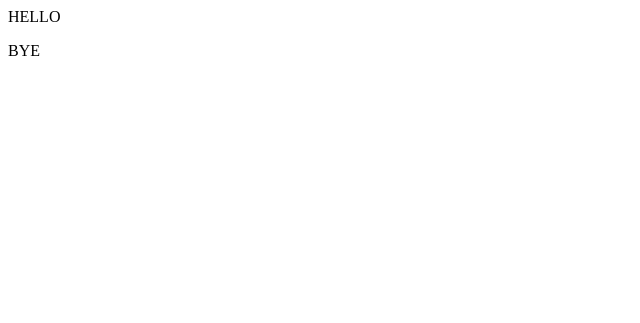
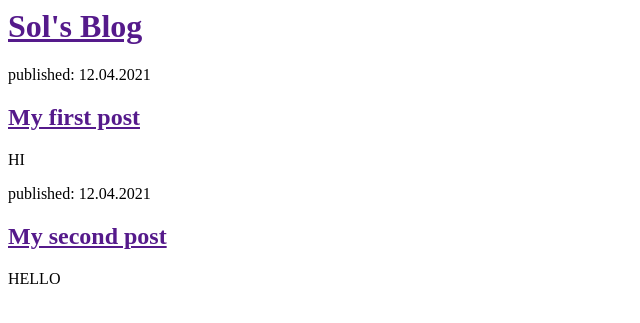
Before and after one commit to 2o1da/ch03_02, a Django app: page / in a window 1280 px wide. Before the commit the part shown is almost empty. Shown: the top 323 px of the page, without its empty margins (0-640 px from the left). Run offline with Django 3.2, Linux system fonts and the light colour scheme.

Commit message:
updated post_list.html

```diff
--- a/blog/templates/blog/post_list.html
+++ b/blog/templates/blog/post_list.html
@@ -2,8 +2,22 @@
     <head>
         <title>Sol's Blog</title>
     </head>
+
     <body>
-       <p>HELLO</p>
-       <p>BYE</p>
+        <div>
+            <h1><a href="">Sol's Blog</a></h1>
+        </div>
+
+        <div>
+            <p>published: 12.04.2021</p>
+            <h2><a href="">My first post</a></h2>
+            <p>HI</p>
+        </div>
+
+        <div>
+            <p>published: 12.04.2021</p>
+            <h2><a href="">My second post</a></h2>
+            <p>HELLO</p>
+        </div>
     </body>
 </html>
```
